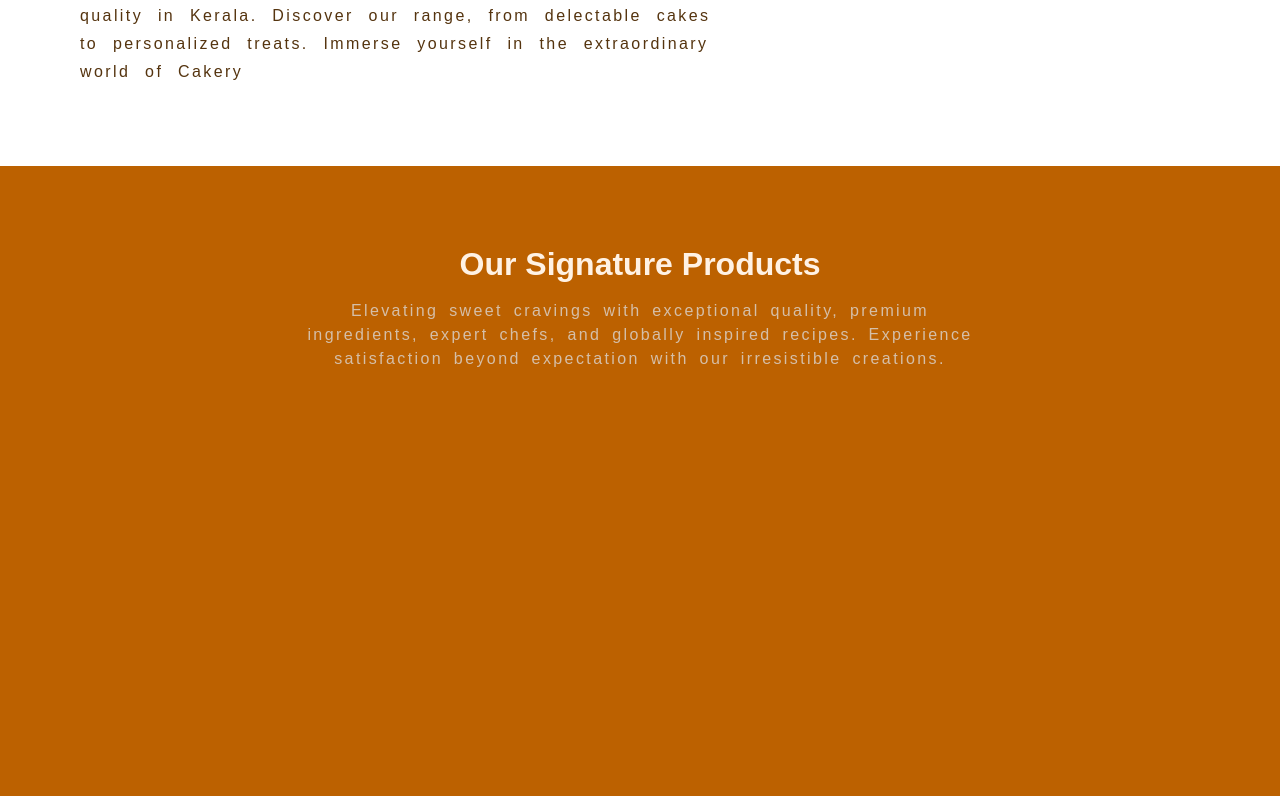
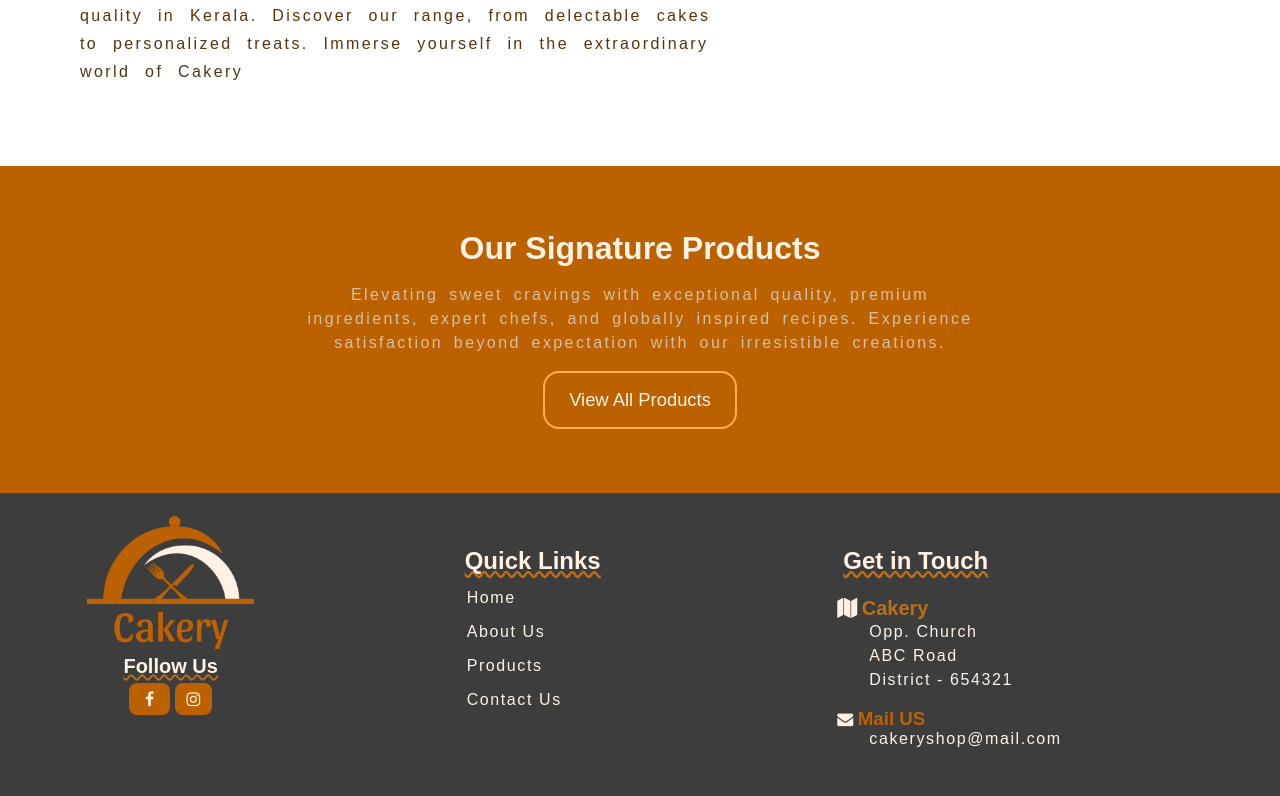
Before and after one commit to abhijith-07/cakery-ecommerce, a Django app: page /shop/ in a window 1280 px wide. Shown: the part 1254-2050 px from the top of the page. Before the commit the page ends 1621 px from the top, so only its background shows below. Run offline with Django 4.2, Linux system fonts and the light colour scheme; data that the repository does not hold is empty.

Commit message:
Index page updated with footer

```diff
--- /dev/null
+++ b/backend/shop/templates/components/footer.html
@@ -0,0 +1,153 @@
+{% load static %}
+<style>
+    footer {
+        padding: 3rem 5rem;
+        background-color: rgb(61, 61, 61);
+        position: relative;
+        columns: 3;
+    }
+
+    footer .col {
+        break-inside: avoid;
+        break-before: column;
+    }
+
+    .social {
+        display: inline-block;
+        position: relative;
+        width: 50%;
+        text-align: center;
+    }
+
+    .logo {
+        width: 100%;
+        margin-top: -2rem;
+    }
+
+    .logo img {
+        width: 100%;
+    }
+
+    .fa-logos {
+        background-color: #bc6100;
+        color: #fff2e4;
+        padding: .5rem 1rem;
+        font-size: 1rem;
+        border-radius: .5rem;
+    }
+
+    .fa-instagram {
+        padding: .5rem .75rem;
+    }
+
+    .social h3, .quick-links h2, .touch h2, .call h2  {
+        padding: .25em;
+        color: #fff2e4;
+        text-decoration: underline;
+        text-decoration-skip-ink: none;
+        text-decoration-style: wavy;
+        text-decoration-color: #be6e17;
+    }
+
+    .social h3 {
+        font-size: 1.25rem;
+        margin-top: -1em;
+    }
+
+    .quick-links a {
+        text-decoration: none;
+        color: #fff2e4;
+        display: block;
+        padding: .5em;
+        letter-spacing: .1em;
+    }
+
+    .quick-links a:hover {
+        color: #bc6100;
+    }
+
+    .fa-map {
+        color: #fff2e4;
+        font-size: 1.25rem;
+    }
+
+    .address {
+        position: relative;
+        display: block;
+        margin-top: 1em;
+    }
+
+    .address i, .address h3 {
+        display: inline-block;
+    }
+
+    .address h3 {
+        font-size: 1.25rem;
+        color: #be6e17;
+    }
+
+    .address .address-text {
+        margin-left: 2rem;
+        font-size: 1rem;
+        line-height: 1.5rem;
+        color: #fff2e4;
+        letter-spacing: .1em;
+    }
+
+    .mail {
+        margin-top: 1em;
+        position: relative;
+        display: block;
+        margin-top: 1em;
+        color: #fff2e4;
+    }
+
+    .mail i, .mail h3 {
+        display: inline-block;
+    }
+
+    .mail p {
+        margin-left: 2rem;
+        letter-spacing: .1em;
+    }
+
+    .mail h3 {
+        color: #bc6100;
+    }
+
+</style>
+<footer>
+    <!-- TODO: Footer also decide color for footer and navbar -->
+    <div class="col social">
+        <div class="logo">
+            <img src="{% static 'images/logo/logo.png' %}" alt="" >
+        </div>
+        <h3>Follow Us</h3>
+        <i class="fa fa-facebook fa-logos"></i>
+        <i class="fa fa-instagram fa-logos"></i>
+    </div>
+    <div class="col quick-links">
+        <h2>Quick Links</h2>
+        <a href="">Home</a>
+        <a href="">About Us</a>
+        <a href="">Products</a>
+        <a href="">Contact Us</a>
+    </div>
+    <div class="col touch">
+        <h2>Get in Touch</h2>
+        <div class="address">
+            <i class="fa fa-map"></i>
+            <h3>Cakery</h3>
+            <div class="address-text">
+                <p>Opp. Church</p>
+                <p>ABC Road</p>
+                <p>District - 654321</p>
+            </div>
+        </div>
+        <div class="mail">
+            <i class="fa fa-envelope"></i>
+            <h3>Mail US</h3>
+            <p>cakeryshop@mail.com</p>
+        </div>
+    </div>
+</footer>
--- a/backend/shop/templates/components/navbar.html
+++ b/backend/shop/templates/components/navbar.html
@@ -3,6 +3,7 @@
         height: 64px;
         width: 100vw;
         background-color: rgb(61, 61, 61);
+        display: block;
     }
 </style>
 <div class="navbar"></div>
--- a/backend/shop/templates/shop/base.html
+++ b/backend/shop/templates/shop/base.html
@@ -8,7 +8,9 @@
 </head>
 <body>
     {% include '../components/navbar.html' %}
+    <div class="container">
     {% block content %}
     {% endblock content %}
+    </div>
 </body>
 </html>
--- a/backend/shop/templates/shop/index.html
+++ b/backend/shop/templates/shop/index.html
@@ -1,5 +1,6 @@
 {% extends './base.html' %} {% load static %} {% block extrahead %}
 <link rel="stylesheet" href="{% static 'css/style.css' %}" />
+<link rel="stylesheet" href="https://cdnjs.cloudflare.com/ajax/libs/font-awesome/4.7.0/css/font-awesome.min.css">
 {% endblock extrahead %} {% block content %}
 <div class="container">
   <div class="gallery-container">
@@ -50,7 +51,10 @@
         </div>
         {% endfor %}
     </div>
+    <button class="btn-all-products"><a href="{% url 'products' %}">View All Products</a></button>
   </div>
+
+  {% include '../components/footer.html' %}
 </div>
 
 <script src="{% static 'js/scripts.js' %}"></script>
--- a/backend/static/css/style.css
+++ b/backend/static/css/style.css
@@ -6,6 +6,20 @@
     box-sizing: border-box;
     font-family: sans-serif;
 }
+
+body::-webkit-scrollbar {
+    width: .2em;
+    height: .2rem;
+  }
+
+  body::-webkit-scrollbar-track {
+    box-shadow: inset 0 0 6px rgba(0, 0, 0, 0.3);
+  }
+
+  body::-webkit-scrollbar-thumb {
+    background-color: #bc6100;
+    outline: 1px solid #d0781b;
+  }
 
 .container {
     width: 100vw;
@@ -133,7 +147,7 @@
 .panel2{
     display: block;
     background-color: #bc6100;
-    padding: 5rem;
+    padding:  4rem 5rem;
 }
 
 .panel2 h2 {
@@ -160,9 +174,13 @@
 .products .product-card {
     width: 350px;
     height: 445px;
-    display: inline-block;
+    display: none;
     margin: 2.5em;
     border-radius: 50px;
+}
+
+.products .product-card.active-product {
+    display: inline-block;
 }
 
 .product-card:hover {
@@ -188,3 +206,31 @@
     font-weight: 700;
     letter-spacing: .15em;
 }
+
+.btn-all-products {
+    margin: auto auto;
+    position: relative;
+    display: block;
+    background-color: #bc6100;
+    border: none;
+    border: 2px solid #ffae57;
+    border-radius: 1rem;
+    font-size: 1.15rem;
+    color: #fff2e4;
+    text-decoration: none;
+}
+
+.btn-all-products:hover {
+    background-color: #d0781b;
+    border-color: #fff2e4;
+    color: #fff2e4;
+    cursor: pointer;
+}
+
+.btn-all-products a {
+    text-decoration: none;
+    color: #fff2e4;
+    position: relative;
+    display: block;
+    padding: 1rem 1.5rem;
+}
--- a/backend/static/js/scripts.js
+++ b/backend/static/js/scripts.js
@@ -22,18 +22,19 @@ const productSlide = document.querySelectorAll('.product-card');
 productSlide[0].classList.add('active-product')
 productSlide[1].classList.add('active-product')
 productSlide[2].classList.add('active-product')
-let currentProduct = 0
+let currentProduct = 3
+let removeProduct = 0
 
-function setProductsActive(index) {
-    let removeIndex = (index - 2) % productSlide.length
-    productSlide[removeIndex].classList.remove('active-product');
-    productSlide[index].classList.add('active-product')
+function setProductsActive(currentProduct, removeProduct) {
+    productSlide[currentProduct].classList.add('active-product')
+    productSlide[removeProduct].classList.remove('active-product');
 }
 
+
 function nextProduct() {
+    setProductsActive(currentProduct, removeProduct)
     currentProduct = (currentProduct + 1) % productSlide.length;
-    setProductsActive(currentProduct)
-    console.log("next product")
+    removeProduct = (removeProduct + 1) % productSlide.length
 }
 
 const productsDiv = document.querySelector('.products');
@@ -42,7 +43,7 @@ const observer = new IntersectionObserver(
     (entries, observer) => {
         entries.forEach(entry => {
             if (entry.isIntersecting) {
-                setInterval(nextProduct, 3000);
+                setInterval(nextProduct, 2500);
                 observer.disconnect();
             }
         });
```
Also changed, not shown: backend/static/images/logo/logo.png (added).
